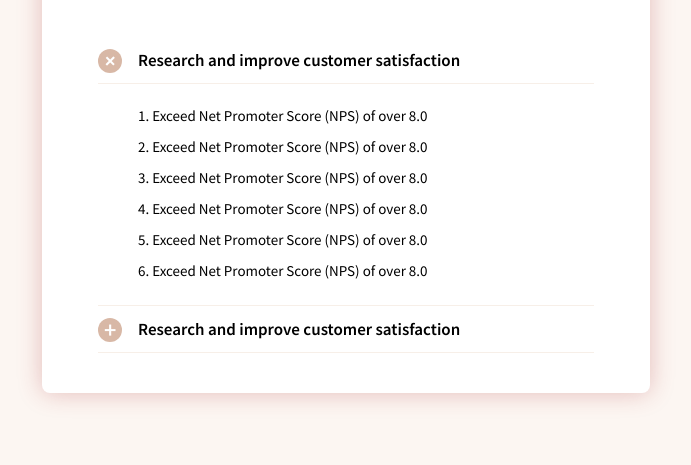
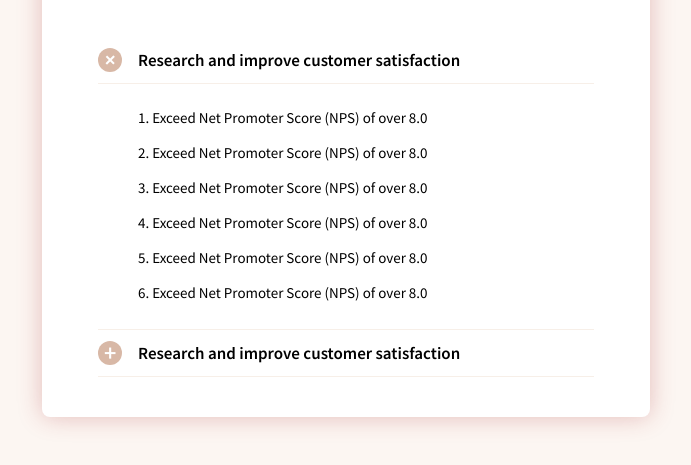
Before and after one commit to dsk90it/ally-2020, a website built with webpack: page public/index.html in a window 1280 px wide. Shown: the part 115-580 px from the top of the page, without its empty margins (294-985 px from the left). Built offline with nearby package versions, Linux system fonts and the light colour scheme.

Commit message:
subitems css modified

```diff
--- a/public/css/style.css
+++ b/public/css/style.css
@@ -131,12 +131,13 @@ header h1{
   display: inline-block;
   position: absolute;
   left: 0;
-  top: 12px;
+  top: 50%;
   width: 24px;
   height: 24px;
   text-align: center;
   background-color: #D8B8A6;
   border-radius: 100%;
+  transform: translateY(-50%);
 }
 .accordion .accordion-link:after{
   content: '+';
@@ -146,8 +147,10 @@ header h1{
   line-height: 1;
   position: absolute;
   left: 6px;
-  top: 12px;
+  top: 50%;
   transition: all 0.2s;
+  transform-origin: top;
+  transform: translateY(-50%);
 }
 .accordion ol{
   overflow: hidden;
@@ -164,7 +167,7 @@ header h1{
 .accordion li{
   float: left;
   width: 100%;
-  margin: 6px 0;
+  margin: 8px 0;
 }
 .accordion li:first-child{
   padding-top: 16px;
@@ -178,7 +181,7 @@ header h1{
   max-height: 100vh;
 }
 .accordion.open .accordion-link:after{
-  transform: rotate(45deg);
+  transform: rotate(45deg) translateY(-50%);
 }
 
 /* tablets */
```
